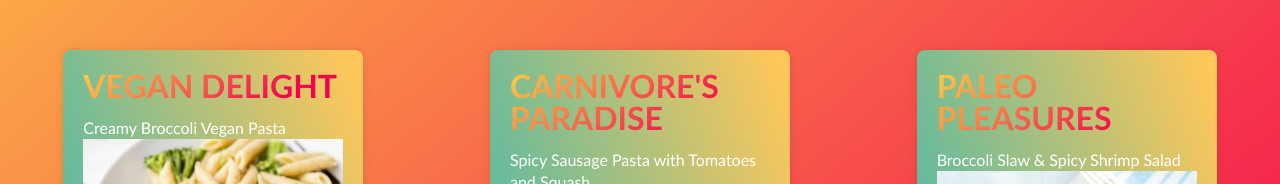
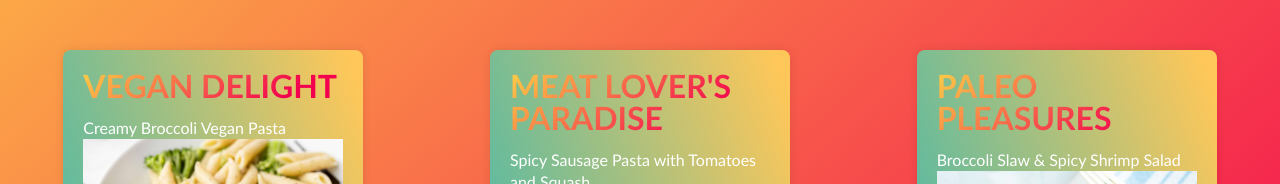
Before and after one commit to Echimara/Chi-s-Grub-Spot, a plain HTML site: page investors.html in a window 1280 px wide. Shown: the part 401-585 px from the top of the page. Drawn offline with Linux system fonts and the light colour scheme.

Commit message:
fix: change 'carnivor' to 'meat-love'

```diff
--- a/investors.html
+++ b/investors.html
@@ -131,7 +131,7 @@
     </div>
 
     <div class="menu-item">
-        <h2 class="title">Carnivore's Paradise</h2>
+        <h2 class="title">Meat Lover's Paradise</h2>
         <div class="subtitle">Spicy Sausage Pasta with Tomatoes and Squash</div>
         <img src="images/carnivores_paradise.jpg" alt="Carnivore's Paradise Image" style="max-width: 100%;">
         <p class="content">
```
